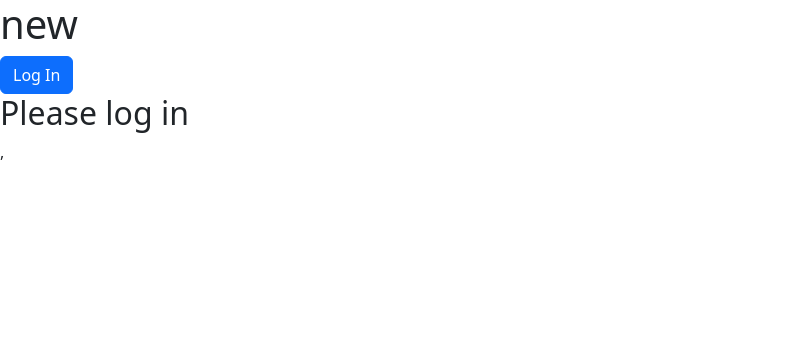
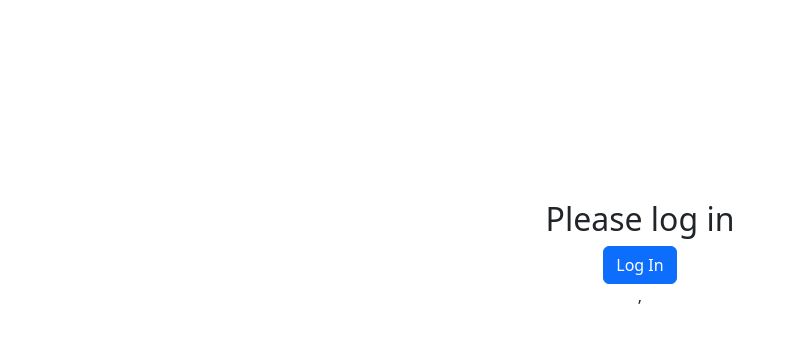
Before and after one commit to Team-Orange-1/gridsplosion-frontend, a React (Create React App) app: page / in a window 1280 px wide. Shown: the top 342 px of the page, without its empty margins (0-795 px from the left). Built offline with nearby package versions, Linux system fonts and the light colour scheme; the HTML template or start-up script is replaced by a standard one.

Commit message:
delete works and a little css

```diff
--- a/src/App.css
+++ b/src/App.css
@@ -1,3 +1,9 @@
+#root {
+  display: flex;
+  flex-direction: column;
+  align-items: center;
+  justify-content: center;
+}
 .App {
   text-align: center;
 }
--- a/src/App.js
+++ b/src/App.js
@@ -2,31 +2,17 @@ import './App.css';
 import React from 'react';
 import { withAuth0 } from '@auth0/auth0-react';
 import LoginButton from './LoginButton';
-import LogoutButton from './LogoutButton';
-
-import Profile from './Profile';
 import Player from './components/Player'
 
 class App extends React.Component {
   render() {
-    const {user} = this.props.auth0;
+    const { user } = this.props.auth0;
 
     return (
       <>
-          <h1>new</h1>
-          {this.props.auth0.isAuthenticated
-            ? <LogoutButton/>
-            : <LoginButton/>
-          }
-          {this.props.auth0.isAuthenticated
+        {!this.props.auth0.isAuthenticated && <LoginButton />}
 
-          ? <>
-            <Profile/>
-            <Player user={user}/>
-          </>
-
-            : <h2>Please log in</h2>
-          }
+        {this.props.auth0.isAuthenticated && <Player user={user} />}
       </>
     )
   }
@@ -37,7 +23,7 @@ class App extends React.Component {
 
 
 
-export default withAuth0 (App);
+export default withAuth0(App);
 
 
 
--- /dev/null
+++ b/src/LoginButton.css
@@ -0,0 +1,7 @@
+#loginPage {
+  display: flex;
+  flex-direction: column;
+  justify-content: center;
+  align-items: center;
+  margin-top: 200px;
+}
--- a/src/LoginButton.js
+++ b/src/LoginButton.js
@@ -1,11 +1,17 @@
 import React from "react";
 import { useAuth0 } from "@auth0/auth0-react";
 import Button from 'react-bootstrap/Button';
+import './LoginButton.css';
 
 const LoginButton = () => {
   const { loginWithRedirect } = useAuth0();
 
-  return <Button onClick={() => loginWithRedirect()}>Log In</Button>;
+  return (
+    <div id="loginPage">
+      <h2>Please log in</h2>
+      <Button onClick={() => loginWithRedirect()}>Log In</Button>
+    </div>
+  )
 };
 
 export default LoginButton;
--- /dev/null
+++ b/src/Profile.css
@@ -0,0 +1,17 @@
+#profile {
+  display: flex;
+  align-items: center;
+  justify-content: space-between;
+  width: 600px;
+  color: white;
+  background-color: grey;
+}
+
+#profile img {
+  height: 50px;
+  width: auto;
+}
+
+#profile .btn {
+  height: 50px;
+}
--- a/src/Profile.js
+++ b/src/Profile.js
@@ -1,8 +1,11 @@
 import React from "react";
 import { useAuth0 } from "@auth0/auth0-react";
+import './Profile.css';
+import LogoutButton from "./LogoutButton";
+import Button from 'react-bootstrap/Button';
 
-const Profile = () => {
-  const { user, isAuthenticated, isLoading } = useAuth0();
+const Profile = (props) => {
+  const { user, isAuthenticated, isLoading, logout } = useAuth0();
 
   if (isLoading) {
     return <div>Loading ...</div>;
@@ -10,10 +13,17 @@ const Profile = () => {
 
   return (
     isAuthenticated && (
-      <div>
+      <div id="profile">
         <img src={user.picture} alt={user.name} />
         <h2>{user.name}</h2>
         <p>{user.email}</p>
+        <LogoutButton />
+        <Button onClick={() => {
+          props.handleDeleteUser();
+          logout({ returnTo: window.location.origin });
+        }}>
+          Delete
+        </Button>
       </div>
     )
   );
--- a/src/components/Player.js
+++ b/src/components/Player.js
@@ -1,6 +1,7 @@
 import React from 'react';
 import Main from './Main.js';
 import axios from 'axios';
+import Profile from './../Profile';
 
 class Player extends React.Component {
   constructor(props) {
@@ -26,6 +27,7 @@ class Player extends React.Component {
 
   sortByScore() {
     let leaders = this.state.users.sort((previous, current) => current.highScore - previous.highScore);
+    if (leaders.length < 10) leaders = leaders.slice(0, 10);
     this.setState({ leaders: leaders });
   }
 
@@ -68,13 +70,28 @@ class Player extends React.Component {
     this.getAllUsers();
   }
 
+  handleDeleteUser = async() => {
+    try{
+      let url = `${process.env.REACT_APP_SERVER}/account/${this.state.currentUser._id}`;
+      await axios.delete(url);
+      let newArr = this.state.users.filter(user => user._id !== this.state.currentUser.id);
+      this.setState({users: newArr});
+    } catch(err) {
+      console.log(err);
+    }
+
+  }
+
   render() {
     return (
-      <Main
-        highScore={this.state.currentUser.highScore}
-        updateScore={this.upDateScore}
-        leaders={this.state.leaders}
-      />
+      <>
+        <Profile handleDeleteUser={this.handleDeleteUser}/>
+        <Main
+          highScore={this.state.currentUser.highScore}
+          updateScore={this.upDateScore}
+          leaders={this.state.leaders}
+        />
+      </>
     );
   }
 }
```
Also changed, not shown: src/components/Main.js (+5 -2 lines). Lines whose indentation alone changed are shown as unchanged.
